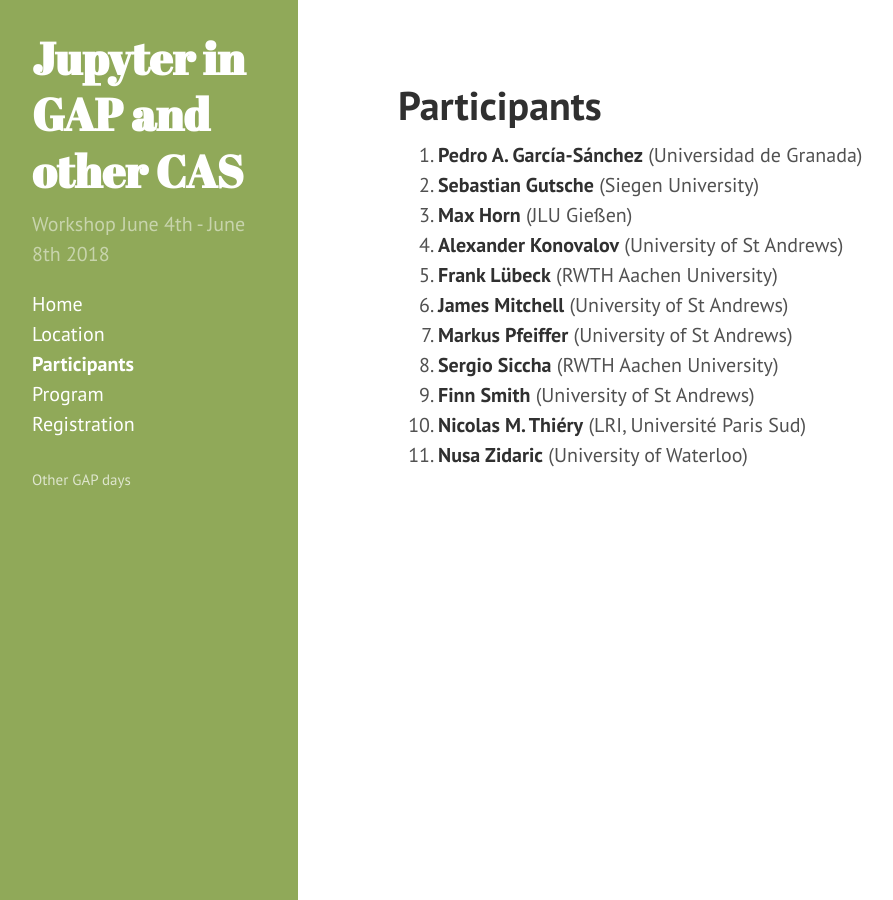
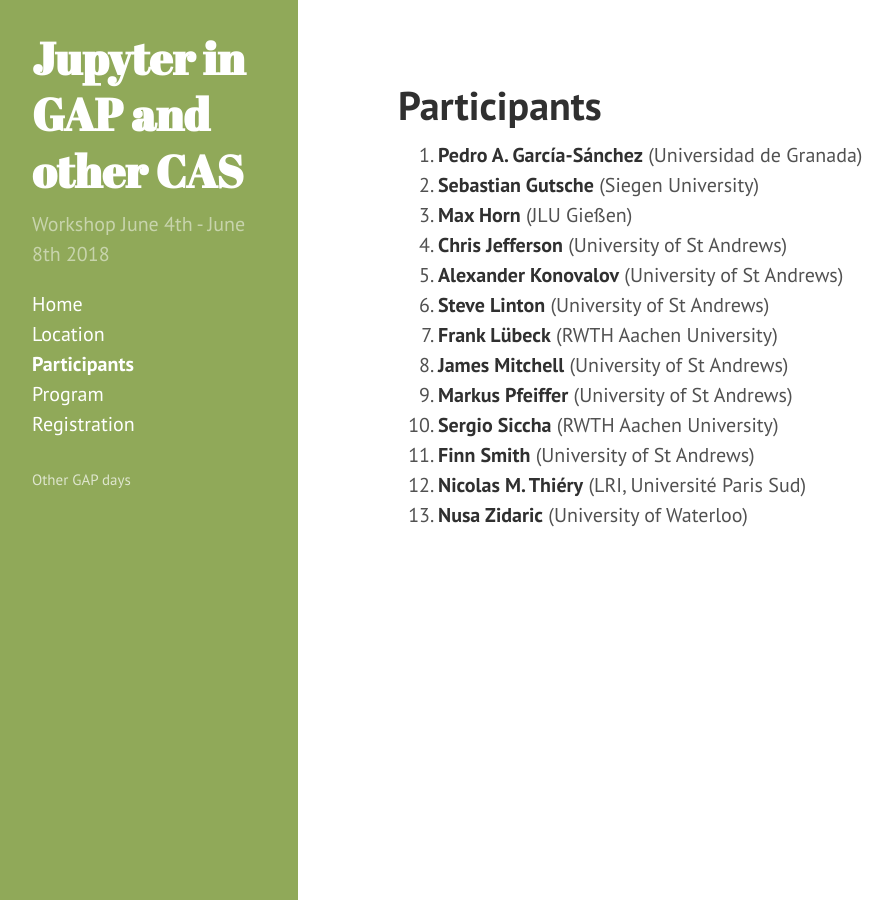
Before and after one commit to gapdays/gap-jupyter-days2018, a Jekyll site: the page built from participants.md, in a window 1280 px wide. Shown: the whole page, without its empty margins (2-895 px from the left). Built offline with Jekyll 4.4.1, drawn with Linux system fonts in a browser that asks for light colours.

Commit message:
Added participants

```diff
--- a/_data/participants.yml
+++ b/_data/participants.yml
@@ -7,7 +7,13 @@
 - name: Max Horn
   affiliation: JLU Gießen
 
+- name: Chris Jefferson
+  affiliation: University of St Andrews
+
 - name: Alexander Konovalov
+  affiliation: University of St Andrews
+
+- name: Steve Linton
   affiliation: University of St Andrews
 
 - name: Frank Lübeck
```
